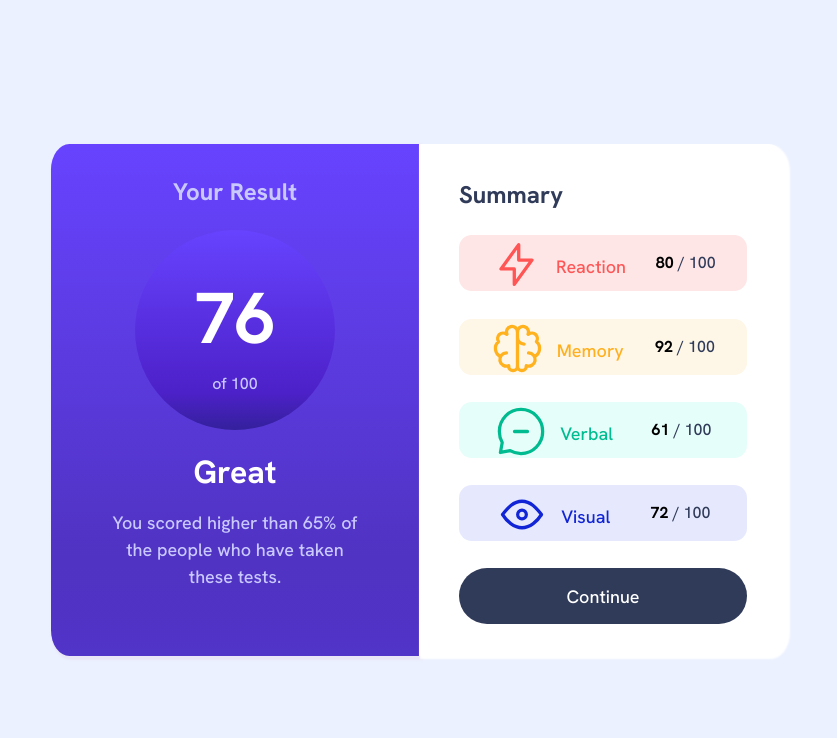
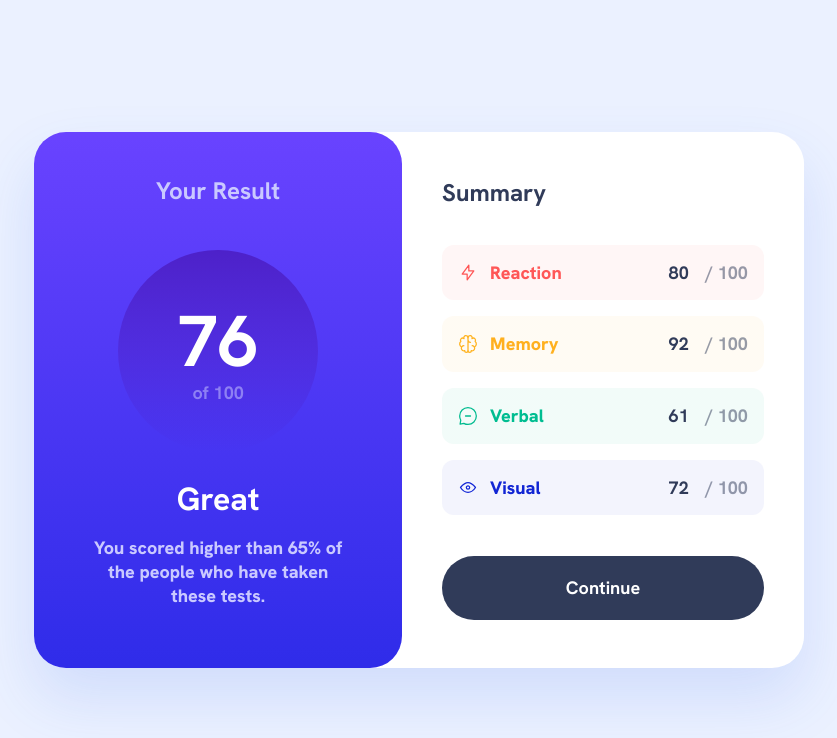
Before and after one commit to makogeboris/Results-summary-component, a plain HTML site: page index.html in a window 1280 px wide. Shown: the whole page, without its empty margins (221-1058 px from the left). Drawn offline with Linux system fonts and the light colour scheme.

Commit message:
modified

```diff
--- a/index.html
+++ b/index.html
@@ -1,60 +1,83 @@
 <!DOCTYPE html>
 <html lang="en">
   <head>
-  <meta charset="UTF-8">
-  <meta http-equiv="X-UA-Compatible" content="IE=edge">
-  <meta name="viewport" content="width=device-width, initial-scale=1.0"> <!-- displays site properly based on user's device -->
-  <link rel="stylesheet" href="styles.css">
-  <link rel="icon" type="image/png" sizes="32x32" href="images/favicon-32x32.png">
-  <link rel="preconnect" href="https://fonts.googleapis.com">
-  <link rel="preconnect" href="https://fonts.gstatic.com" crossorigin>
-  <link href="https://fonts.googleapis.com/css2?family=Hanken+Grotesk:wght@500;700;800&display=swap" rel="stylesheet">
+    <meta charset="UTF-8" />
+    <meta http-equiv="X-UA-Compatible" content="IE=edge" />
+    <meta name="viewport" content="width=device-width, initial-scale=1.0" />
+    <link rel="stylesheet" href="styles.css" />
+    <link
+      rel="icon"
+      type="image/png"
+      sizes="32x32"
+      href="assets/images/favicon-32x32.png"
+    />
+    <link rel="preconnect" href="https://fonts.googleapis.com" />
+    <link rel="preconnect" href="https://fonts.gstatic.com" crossorigin />
+    <link
+      href="https://fonts.googleapis.com/css2?family=Hanken+Grotesk:wght@500;700;800&display=swap"
+      rel="stylesheet"
+    />
+    <script defer src="script.js"></script>
     <title>Frontend Mentor | Results summary component</title>
   </head>
   <body>
     <main>
-    <div class="result-div">
-      <h1>Your Result</h1>
-      <div class="overall-score">
-        <div class="score">
+      <div class="wrapper">
+        <div class="result-container">
+          <h1 class="main-heading">Your Result</h1>
+          <div class="score-container">
             <p class="total-score">76</p>
             <p class="target-score">of 100</p>
           </div>
+          <p class="great">Great</p>
+          <p class="remarks">
+            You scored higher than 65% of the people who have taken these tests.
+          </p>
         </div>
-        <h2>Great</h2>
-        <p class="remarks">You scored higher than 65% of the people who have taken these tests.</p>
+
+        <div class="summary-container">
+          <h2 class="sec-heading">Summary</h2>
+
+          <div class="summary">
+            <div class="summary-scores reaction">
+              <div class="summary-icon-p">
+                <img
+                  class="icon"
+                  src="assets/images/icon-reaction.svg"
+                  alt=""
+                />
+                <p class="category reaction-p">Reaction</p>
               </div>
-    <div class="summary">
-      <h3>Summary</h3>
-        <div class="summary-scores1">
+              <p class="score">80 <span class="total">/ 100</span></p>
+            </div>
+
+            <div class="summary-scores memory">
               <div class="summary-icon-p">
-            <img class="icons" src="images/icon-reaction.svg" alt="">
-            <p class="reaction">Reaction</p>
+                <img class="icon" src="assets/images/icon-memory.svg" alt="" />
+                <p class="category memory-p">Memory</p>
               </div>
-          <p class="marks">80 <span class="on-hundred">/ 100</span></p>
+              <p class="score">92 <span class="total">/ 100</span></p>
             </div>
-        <div class="summary-scores2">
+
+            <div class="summary-scores verbal">
               <div class="summary-icon-p">
-            <img class="icons" src="images/icon-memory.svg" alt="">
-            <p class="memory">Memory</p>
+                <img class="icon" src="assets/images/icon-verbal.svg" alt="" />
+                <p class="category verbal-p">Verbal</p>
               </div>
-          <p class="marks">92 <span class="on-hundred">/ 100</span></p>
+              <p class="score">61 <span class="total">/ 100</span></p>
             </div>
-        <div class="summary-scores3">
+
+            <div class="summary-scores visual">
               <div class="summary-icon-p">
-            <img class="icons" src="images/icon-verbal.svg" alt="">
-            <p class="verbal">Verbal</p>
+                <img class="icon" src="assets/images/icon-visual.svg" alt="" />
+                <p class="category visual-p">Visual</p>
               </div>
-          <p class="marks">61 <span class="on-hundred">/ 100</span></p>
+              <p class="score">72 <span class="total">/ 100</span></p>
             </div>
-        <div class="summary-scores4">
-          <div class="summary-icon-p">
-            <img class="icons" src="images/icon-visual.svg" alt="">
-            <p class="visual">Visual</p>
           </div>
-          <p class="marks">72 <span class="on-hundred">/ 100</span></p>
+
+          <a href="#" class="btn">Continue</a>
         </div>
-      <button>Continue</button>
       </div>
     </main>
   </body>
--- a/styles.css
+++ b/styles.css
@@ -37,6 +37,10 @@ ol[role="list"] {
 body {
   min-height: 100vh;
   line-height: 1.5;
+}
+
+* {
+  margin: 0;
 }
 
 html,
@@ -98,259 +102,291 @@ textarea:not([rows]) {
 
 body {
   font-family: "Hanken Grotesk", sans-serif;
-  text-align: center;
-  min-height: 100vh;
+  background-color: hsl(221, 100%, 96%);
   display: flex;
   justify-content: center;
-  background-color: hsl(221, 100%, 96%);
 }
-main {
+
+.wrapper {
   display: flex;
-  flex-direction: row;
-  justify-content: center;
-  width: 736px;
-  height: 512px;
+  flex-direction: column;
   align-items: center;
-  margin: auto;
+  background: #ffffff;
+  border-radius: 2rem;
+  box-shadow: 0 1.875rem 3.75rem rgba(61, 108, 236, 0.15);
 }
-.result-div {
-  width: 368px;
-  height: 512px;
-  background: rgb(103, 67, 255);
+
+.result-container {
+  padding: 1.5rem 3.5625rem 2.75rem;
+  display: flex;
+  flex-direction: column;
+  align-items: center;
+  text-align: center;
+  background: linear-gradient(180deg, #7755ff 0%, #6943ff 0.01%, #2f2ce9 100%);
+  border-radius: 0 0 2rem 2rem;
+}
+
+.main-heading {
+  font-weight: 700;
+  font-size: 1.125rem;
+  line-height: 1.3125;
+  color: #cac9ff;
+}
+
+.score-container {
   background: linear-gradient(
     180deg,
-    rgba(103, 67, 255, 1) 0%,
-    rgb(80, 51, 194) 81%,
-    #5134c8 100%
+    #4d21c9 0%,
+    rgba(37, 33, 201, 0) 100%,
+    rgba(37, 33, 201, 0) 100%
   );
   display: flex;
   flex-direction: column;
-  border-top-left-radius: 5%;
-  border-bottom-left-radius: 5%;
-  box-shadow: 2px 2px 2px 2px rgb(233, 230, 247);
+  align-items: center;
+  justify-content: center;
+  padding: 1.5rem 2.625rem;
+  max-width: 8.75rem;
+  border-radius: 100%;
+  margin-top: 1.625rem;
 }
-.overall-score {
-  display: flex;
-  justify-content: center;
-  margin: auto;
-  margin-top: 25px;
-  margin-bottom: 25px;
-  align-items: center;
-  width: 200px;
-  height: 200px;
-  background: rgb(103, 67, 255);
-  background: linear-gradient(
-    180deg,
-    rgba(103, 67, 255, 1) 0%,
-    rgba(77, 33, 201, 1) 81%,
-    rgb(52, 32, 156) 100%
-  );
-  border-radius: 50%;
+
+.total-score {
+  font-weight: 700;
+  font-size: 3.5rem;
+  line-height: 129%;
+  color: #ffffff;
 }
-.score {
+
+.target-score {
+  font-weight: 700;
+  font-size: 1rem;
+  line-height: 1.1875;
+  color: #cac9ff;
+  mix-blend-mode: normal;
+  opacity: 0.52;
+}
+
+.great {
+  font-weight: 700;
+  font-size: 1.5rem;
+  line-height: 1.75;
+  color: #ffffff;
+  margin-top: 1.5rem;
+}
+
+.remarks {
+  font-weight: 800;
+  font-size: 1rem;
+  line-height: 1.1875;
+  color: #cac9ff;
+  text-wrap: balance;
+  margin-top: 0.6875rem;
+}
+
+.summary-container {
+  background: #ffffff;
   display: flex;
   flex-direction: column;
+  padding: 1.5rem 1.875rem 1.875rem;
+  width: 100%;
 }
-h1 {
-  font-size: 24px;
+
+.sec-heading {
   font-weight: 700;
-  color: #cac9ff;
-  margin-top: 35px;
+  font-size: 1.125rem;
+  line-height: 1.3125;
+  color: #303b59;
 }
-.total-score {
-  color: hsl(0, 0%, 100%);
-  font-size: 72px;
-  font-weight: 700;
-  margin: 0;
-}
-.target-score {
-  color: #cac9ff;
-  margin: 0;
-}
-h2 {
-  font-size: 32px;
-  font-weight: 700;
-  color: hsl(0, 0%, 100%);
-  margin-bottom: 0;
-  margin-top: 0;
-}
-.remarks {
-  font-size: 18px;
-  font-weight: 400;
-  color: #cac9ff;
-  margin-left: 2.9em;
-  margin-right: 2.9em;
-}
-h3 {
-  align-self: flex-start;
-  margin-left: 40px;
-  font-size: 24px;
-  font-weight: 700;
-  color: #303b59;
-  margin-bottom: 0;
-}
+
 .summary {
-  width: 368px;
-  height: 512px;
-  background-color: hsl(0, 0%, 100%);
   display: flex;
   flex-direction: column;
-  justify-content: space-around;
-  border-top-right-radius: 5%;
-  border-bottom-right-radius: 5%;
-  box-shadow: 2px 2px 2px 1px hsl(0, 0%, 100%);
+  gap: 1rem;
+  margin-top: 1.625rem;
 }
-.summary-scores1,
-.summary-scores2,
-.summary-scores3,
-.summary-scores4 {
+
+.summary-scores {
   display: flex;
-  flex-direction: row;
-  justify-content: space-around;
-  width: 288px;
-  height: 56px;
-  margin-left: auto;
-  margin-right: auto;
+  justify-content: space-between;
+  padding: 1rem;
 }
-.summary-scores1 {
-  border-radius: 0.8rem;
-  background-color: hsl(0, 95%, 95%);
+
+.summary-icon-p {
+  display: flex;
+  gap: 0.75rem;
 }
-.summary-scores2 {
-  border-radius: 0.8rem;
-  background-color: hsl(39, 95%, 95%);
+
+.category {
+  font-weight: 800;
+  font-size: 1rem;
+  line-height: 1.1875;
 }
-.summary-scores3 {
-  border-radius: 0.8rem;
-  background-color: hsl(166, 95%, 95%);
+
+.score {
+  font-weight: 700;
+  font-size: 1rem;
+  line-height: 1.1875;
+  text-align: right;
+  color: #303b59;
 }
-.summary-scores4 {
-  border-radius: 0.8rem;
-  background-color: hsl(234, 95%, 95%);
+
+.total {
+  opacity: 0.5;
+  margin-left: 0.75rem;
 }
-.icons {
-  padding-right: 0.8em;
-  padding-top: 0.2em;
+
+.reaction {
+  background: linear-gradient(
+      0deg,
+      rgba(255, 255, 255, 0.95),
+      rgba(255, 255, 255, 0.95)
+    ),
+    #ff5555;
+  border-radius: 0.75rem;
 }
-.reaction {
-  font-size: 18px;
-  font-weight: 400;
+
+.memory {
+  background: linear-gradient(
+      0deg,
+      rgba(255, 255, 255, 0.95),
+      rgba(255, 255, 255, 0.95)
+    ),
+    #ffb21e;
+  border-radius: 0.75rem;
+}
+
+.verbal {
+  background: linear-gradient(
+      0deg,
+      rgba(255, 255, 255, 0.95),
+      rgba(255, 255, 255, 0.95)
+    ),
+    #00bb8f;
+  border-radius: 0.75rem;
+}
+
+.visual {
+  background: linear-gradient(
+      0deg,
+      rgba(255, 255, 255, 0.95),
+      rgba(255, 255, 255, 0.95)
+    ),
+    #1125d6;
+  border-radius: 0.75rem;
+}
+
+.reaction-p {
   color: hsl(0, 100%, 67%);
 }
-.memory {
-  font-size: 18px;
-  font-weight: 400;
+
+.memory-p {
   color: hsl(39, 100%, 56%);
 }
-.verbal {
-  font-size: 18px;
-  font-weight: 400;
+
+.verbal-p {
   color: hsl(166, 100%, 37%);
 }
-.visual {
-  font-size: 18px;
-  font-weight: 400;
+
+.visual-p {
   color: hsl(234, 85%, 45%);
 }
-.marks {
-  font-weight: bold;
+
+.btn {
+  margin-top: 1.5rem;
+  text-decoration: none;
+  text-align: center;
+  width: 100%;
+  font-weight: 700;
+  font-size: 1.125rem;
+  line-height: 1.3125;
+  color: #ffffff;
+  background-color: #303b59;
+  border-radius: 100vw;
+  padding: 1.125em 6.875em;
+  transition: background-color 0.5s;
 }
-.on-hundred {
-  font-weight: lighter;
-  color: #303b59;
-}
-.summary-icon-p {
-  display: flex;
-  flex-direction: row;
-}
-button {
-  width: 288px;
-  height: 56px;
-  border-radius: 2rem;
-  cursor: pointer;
-  background-color: #303b59;
-  border-style: none;
-  align-self: center;
-  font-size: 18px;
-  font-weight: 400;
-  color: hsl(0, 0%, 100%);
-  transition: background-color 0.9s;
-  margin-bottom: 1em;
-}
-button:hover {
+
+.btn:hover,
+.btn:active {
   background-color: hsla(256, 72%, 46%, 1);
 }
 
-/* MOBILE VERSION */
+@media screen and (min-width: 48rem) {
+  body {
+    align-items: center;
+    padding: 0 1rem;
+  }
 
-@media screen and (max-width: 690px) {
-  main {
-    display: flex;
-    flex-direction: column;
-    height: 845px;
-    width: 375px;
+  .wrapper {
+    flex-direction: row;
   }
-  .result-div {
-    width: 375px;
-    height: 356px;
-    border-top-left-radius: 5%;
-    border-top-right-radius: 5%;
-    border-bottom-left-radius: 0;
+
+  .result-container {
+    max-width: 23rem;
+    border-radius: 2rem;
+    padding: 2.375rem 3.375rem 3.8125rem;
   }
+
+  .main-heading {
+    font-size: 1.5rem;
+    line-height: 1.75;
+  }
+
+  .score-container {
+    padding: 3.4375rem 3.9375rem 3rem;
+    max-width: 12.5rem;
+    gap: 0.25rem;
+    margin-top: 2.375rem;
+  }
+
+  .total-score {
+    font-size: 4.5rem;
+    line-height: 100%;
+  }
+
+  .target-score {
+    font-size: 1.125rem;
+    line-height: 1.3125;
+  }
+
+  .great {
+    font-size: 2rem;
+    line-height: 2.375rem;
+    margin-top: 1.75rem;
+  }
+
+  .remarks {
+    font-size: 1.125rem;
+    line-height: 1.3125;
+    text-wrap: wrap;
+    margin-top: 1.125rem;
+  }
+
+  .summary-container {
+    border-radius: 0 2rem 2rem 0;
+    padding: 2.375rem 2.5rem 2.875rem;
+  }
+
+  .sec-heading {
+    font-size: 1.5rem;
+    line-height: 1.75;
+  }
+
   .summary {
-    width: 375px;
-    height: 453px;
-    border-top-right-radius: 0;
-    border-bottom-right-radius: 5%;
-    border-bottom-left-radius: 5%;
+    margin-top: 1.9375rem;
   }
-  .overall-score {
-    width: 140px;
-    height: 140px;
-    margin-top: 5px;
-    margin-bottom: 5px;
+
+  .category,
+  .score {
+    font-size: 1.125rem;
+    line-height: 1.3125;
   }
-  h1 {
-    font-size: 18px;
-    margin-top: 15px;
+
+  .total {
+    opacity: 0.5;
   }
-  .total-score {
-    font-size: 52px;
-    margin: 0;
-  }
-  .target-score {
-    font-size: 16px;
-    margin: 0;
-  }
-  h2 {
-    font-size: 24px;
-    font-weight: 700;
-    margin-bottom: 0;
-    margin-top: 1em;
-  }
-  .remarks {
-    font-size: 16px;
-  }
-  h3 {
-    margin-left: 45px;
-    font-size: 18px;
-    margin-bottom: 0;
-  }
-  .reaction {
-    font-size: 16px;
-  }
-  .memory {
-    font-size: 16px;
-  }
-  .verbal {
-    font-size: 16px;
-  }
-  .visual {
-    font-size: 16px;
-  }
-  .icons {
-    padding-right: 0.8em;
-    padding-top: 0;
-    padding-bottom: 0.1em;
+
+  .btn {
+    margin-top: 2.5625rem;
   }
 }
```
Also changed, not shown: assets/fonts/HankenGrotesk-VariableFont_wght.ttf (renamed from fonts/HankenGrotesk-VariableFont_wght.ttf), assets/fonts/README.txt (renamed from fonts/README.txt), assets/fonts/static/HankenGrotesk-Bold.ttf (renamed from fonts/static/HankenGrotesk-Bold.ttf), assets/fonts/static/HankenGrotesk-ExtraBold.ttf (renamed from fonts/static/HankenGrotesk-ExtraBold.ttf), assets/fonts/static/HankenGrotesk-Medium.ttf (renamed from fonts/static/HankenGrotesk-Medium.ttf), assets/images/favicon-32x32.png (renamed from images/favicon-32x32.png), assets/images/icon-memory.svg (renamed from images/icon-memory.svg), assets/images/icon-reaction.svg (renamed from images/icon-reaction.svg), assets/images/icon-verbal.svg (renamed from images/icon-verbal.svg), assets/images/icon-visual.svg (renamed from images/icon-visual.svg), design/Screenshot-mobile.png (deleted), design/Screenshot.png (deleted), 1 other file. Lines whose indentation alone changed are shown as unchanged.
